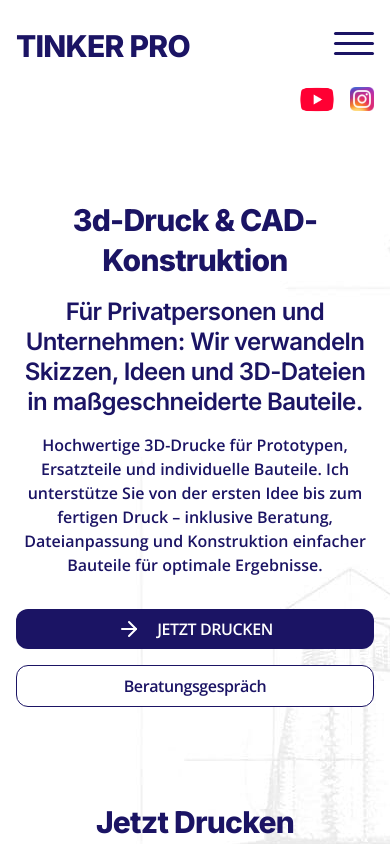
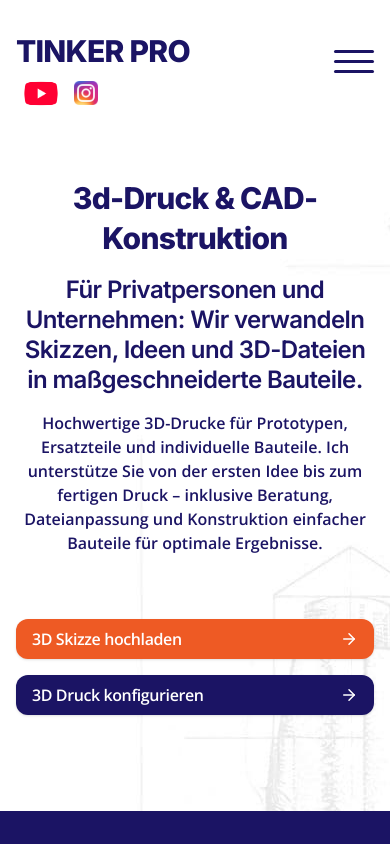
Before and after one commit to dscmari/tinker-professional, a Next.js app: page / in a window 390 px wide. Shown: the top 844 px of the page. Built offline with nearby package versions, Linux system fonts and the light colour scheme.

Commit message:
implement /3d-druck-konfigurieren und /3d-skizze

```diff
--- /dev/null
+++ b/app/3d-druck-skizze/page.tsx
@@ -0,0 +1,44 @@
+import { SlidersHorizontal, UploadCloud, FileCheck2 } from "lucide-react";
+import React from "react";
+import MaterialForm from "../components/forms/MaterialForm";
+import EasyUpload from "../components/forms/EasyUpload";
+
+export default function page() {
+  return (
+    <div>
+      <section className="mx-4 sm:mx-16 lg:mx-32 pt-12 md:pt-24 lg:pt-60">
+        <div className="lg:mx-auto">
+          <div className="max-w-4xl">
+            <h1 className="lg:!text-5xl/14 !font-extrabold !tracking-tight text-center xl:text-start">
+              3D Skizze hochladen
+            </h1>
+            <p>
+         Lorem ipsum dolor sit amet consectetur adipisicing elit. Voluptatum ducimus et aut magnam. Enim vel sint, quia harum officiis asperiores explicabo, blanditiis placeat, tenetur libero magnam suscipit eligendi ea optio!
+            </p>
+            <div className="hidden md:flex flex-col lg:flex-row gap-8 ml-4 mt-8 text-blue">
+              <div className="flex items-center gap-2">
+                {" "}
+                <UploadCloud className="text-blue" size={32} />{" "}
+                <span className="text-xl font-semibold">Datei hochladen</span>
+              </div>{" "}
+              <div className="flex items-center gap-2">
+                {" "}
+                <FileCheck2 className="text-blue" size={32} />{" "}
+                <span className="text-xl font-semibold">Angebot erhalten</span>
+              </div>
+            </div>
+          </div>
+        </div>
+
+      </section>
+      <section className="px-4 md:px-16 lg:px-32 pt-12 md:pt-16 lg:pt-32">
+                <h1 className="text-center">Anfrage</h1>
+        <p className="text-center max-w-4xl mx-auto">
+          Lorem ipsum dolor sit amet consectetur adipisicing elit. Iure fugit
+          officia odit magni co.
+        </p>
+        <EasyUpload className="mt-8 mx-auto" />
+      </section>
+    </div>
+  );
+}
--- a/app/components/Hero.tsx
+++ b/app/components/Hero.tsx
@@ -8,6 +8,8 @@ import { ViewTransition } from "react";
 import { useScrolled } from "../hooks/useScrolled";
 import { AnimatePresence, motion } from "framer-motion";
 import PrintNowBtn from "./btn/PrintNowBtn";
+import EasyUpload from "./forms/EasyUpload";
+import EasyUploadBtn from "./btn/EasyUploadBtn";
 
 type Props = {
   className?: string;
@@ -45,9 +47,12 @@ export default function Hero({
         <p className="hidden md:block mt-4 font-semibold max-w-3xl text-center lg:text-start">
           {subintro}
         </p>
-        <div className="flex flex-col items-center gap-4 lg:flex-row mt-8 w-full">
-          <PrintNowBtn hasArrow={true} className="mx-4 lg:mx-0" />
-          <ContactBtn className=" mx-4 lg:mx-0" />
+        <div className="flex flex-col items-center gap-4 md:flex-row md:justify-center lg:justify-start mt-16 w-full">
+          <EasyUploadBtn
+            hasArrow={true}
+            className="mx-4 lg:mx-0 bg-cta md:w-64"
+          />
+          <PrintNowBtn hasArrow={true} className="mx-4 lg:mx-0 md:w-64" />
         </div>
       </div>
       <div />
@@ -85,7 +90,13 @@ export default function Hero({
           </div>
         </div>
       ) : (
-        <Image src={imgPath} alt="" width={400} height={800} className="rounded object-cover mx-auto lg:mx-0" />
+        <Image
+          src={imgPath}
+          alt=""
+          width={400}
+          height={800}
+          className="rounded object-cover mx-auto lg:mx-0"
+        />
       )}
     </div>
   );
--- a/app/components/Navbar.tsx
+++ b/app/components/Navbar.tsx
@@ -6,6 +6,8 @@ import Image from "next/image";
 import { usePathname } from "next/navigation";
 import { useScrolled } from "../hooks/useScrolled";
 import PrintNowBtn from "./btn/PrintNowBtn";
+import EasyUpload from "./forms/EasyUpload";
+import EasyUploadBtn from "./btn/EasyUploadBtn";
 
 type Props = {
   className?: string;
@@ -34,16 +36,46 @@ export default function Navbar({ className }: Props) {
 
   return (
     <div
-      className={`z-100 px-4 lg:px-16 pt-4 transition-all duration-300 bg-white ${isScrolled ? "lg:pt-0" : "lg:pt-4"} ${className}`}
+      className={`z-100 pt-4 transition-all duration-300 ${isScrolled ? "lg:pt-0" : "lg:pt-4"} ${className}`}
     >
       {/* mobile */}
-      <div className="lg:hidden">
+      <div className="lg:hidden bg-white px-4 md:px-16">
         <div className="flex justify-between items-center">
-          <Link href={"/"}>
-            <h1 className="!font-extrabold !tracking-tight !mb-0">
-              TINKER PRO
-            </h1>
-          </Link>
+          <div className="pt-4">
+            <Link href={"/"}>
+              <h1 className="!font-extrabold !tracking-tight !mb-0">
+                TINKER PRO
+              </h1>
+            </Link>
+            <div
+              className={`flex justify-start items-center gap-2 transition-all`}
+            >
+              <Link
+                href="https://www.youtube.com/@lu.techtinker"
+                target="_blank"
+              >
+                <Image
+                  src="/images/yt_icon_red_digital.png"
+                  alt="Logo"
+                  width={50}
+                  height={50}
+                  loading="eager"
+                />
+              </Link>
+              <Link href={"#"}>
+                {" "}
+                <Image
+                  src="/images/Instagram_icon.png.webp"
+                  alt="Logo"
+                  width={10}
+                  height={10}
+                  loading="eager"
+                  className="w-6 h-6"
+                />
+              </Link>
+            </div>
+          </div>
+
           <div className="burgermenu" id="burger-menu" onClick={toggleMenu}>
             <span className="top"></span>
             <span className="middle"></span>
@@ -73,22 +105,20 @@ export default function Navbar({ className }: Props) {
               <div className="pb-1 border-b-2 border-slate-200 w-full flex justify-end">
                 <Link href={"/ueber-mich/"}>Über mich</Link>
               </div>
-              <div className="pb-1  w-full flex justify-center">
-                <Link
-                  href={"/"}
-                  className="bg-cta py-2 px-4 rounded-xl text-white font-semibold"
-                >
-                  Jetzt Drucken
-                </Link>
+              <div className="pb-1  w-full flex justify-end">
+                <div className="flex flex-col items-end gap-4 mt-4">
+                  <EasyUploadBtn className="bg-cta font-bold" hasArrow={true} />
+                  <PrintNowBtn className="bg-blue font-bold" hasArrow={true} />
+                </div>
               </div>
             </div>
           </motion.div>
         ) : null}
       </div>
       {/* desktop */}
-      <div className="">
+      <div className="bg-white px-4 lg:px-16 ">
         <div
-          className={`flex justify-end items-center gap-2 transition-all duration-300 ${isScrolled ? "pb-0" : "pb-4"}`}
+          className={`hidden lg:flex justify-end items-center gap-2 transition-all duration-300 ${isScrolled ? "pb-0" : "pb-4"}`}
         >
           <Link href="https://www.youtube.com/@lu.techtinker" target="_blank">
             <Image
@@ -156,9 +186,12 @@ export default function Navbar({ className }: Props) {
             >
               Über mich
             </Link>
-            <PrintNowBtn className="bg-cta !w-52 font-bold" />
           </div>
         </div>
+      </div>
+      <div className="hidden lg:flex flex-col items-end gap-2 mt-12 mr-16">
+        <EasyUploadBtn className="bg-cta font-bold" hasArrow={true} />
+        <PrintNowBtn className="bg-blue font-bold" hasArrow={true} />
       </div>
     </div>
   );
--- /dev/null
+++ b/app/components/btn/EasyUploadBtn.tsx
@@ -0,0 +1,26 @@
+"use client";
+import { ArrowRight } from "lucide-react";
+import Link from "next/link";
+import { usePathname } from "next/navigation";
+import { useState } from "react";
+
+type Props = {
+  className?: string;
+  content?: string;
+  hasArrow?: boolean
+};
+
+export default function ContactBtn({ className, content, hasArrow}: Props) {
+  const pathname = usePathname();
+
+
+  return (
+<Link
+      href={"/3d-druck-skizze/"}
+      className={`flex items-center justify-between xl:justfiy-start gap-2 bg-blue text-white px-4 py-2 font-semibold tracking-tight rounded-xl whitespace-nowrap shadow w-full lg:w-60 transform transition-transform duration-300 ease-in-out hover:scale-105 ${className}`}
+    >
+      <span>{content ? `${content}` : "3D Skizze hochladen"}</span>
+      {hasArrow && <ArrowRight className="shrink-0" size={18} />}
+    </Link>
+  );
+}
--- a/app/components/btn/PrintNowBtn.tsx
+++ b/app/components/btn/PrintNowBtn.tsx
@@ -16,20 +16,20 @@ export default function ContactBtn({ className, content, hasArrow}: Props) {
 
   return (
     <Link
-      href={"/"}
-      onClick={(e) => {
-        if (pathname === "/") {
-          e.preventDefault();
-          document
-            .getElementById("print-now")
-            ?.scrollIntoView({ behavior: "smooth" });
-        }
-      }}
-      className={`flex items-center justify-center xl:justfiy-start gap-4 bg-blue text-white hover:shadow-xl px-4 py-2  font-semibold tracking-tight rounded-xl whitespace-nowrap hover:shadow-xl w-full xl:w-52 ${className}`}
+      href={"/3d-druck-konfigurieren/"}
+      // onClick={(e) => {
+      //   if (pathname === "/") {
+      //     e.preventDefault();
+      //     document
+      //       .getElementById("print-now")
+      //       ?.scrollIntoView({ behavior: "smooth" });
+      //   }
+      // }}
+      className={`flex items-center justify-between xl:justfiy-start gap-2 bg-blue text-white px-4 py-2 font-semibold tracking-tight rounded-xl whitespace-nowrap shadow w-full lg:w-60 transform transition-transform duration-300 ease-in-out hover:scale-105 ${className}`}
     >
-      {hasArrow &&     <ArrowRight className="shrink-0" /> }
 
-      <span>{content ? `${content}` : "JETZT DRUCKEN"}</span>
+      <span>{content ? `${content}` : "3D Druck konfigurieren"}</span>
+      {hasArrow &&     <ArrowRight className="shrink-0" size={18} /> }
     </Link>
   );
 }
--- a/app/globals.css
+++ b/app/globals.css
@@ -13,10 +13,6 @@
   --color-cta: #ee5a24;
 }
 
-*{
-
-
-}
 
 html {
   scroll-behavior: smooth;
--- a/app/page.tsx
+++ b/app/page.tsx
@@ -34,53 +34,6 @@ export default function Home() {
         subintro={subintro}
         imgPath={imgPath}
       />
-      <section
-        id="print-now"
-        className="lg:scroll-mt-40 mx-4 sm:mx-16 lg:mx-32 mt-24 flex flex-col gap-8 lg:gap-16"
-      >
-        <div className="lg:mx-auto">
-          <div className="max-w-4xl">
-            <h1 className="lg:!text-5xl/14 !font-extrabold !tracking-tight text-center xl:text-start">
-              Jetzt Drucken
-            </h1>
-            <p>
-              Laden Sie Ihre STL-, STEP- oder 3MF-Datei hoch und wählen Sie die
-              gewünschten Druckeinstellungen aus. Ich prüfe Ihr Projekt
-              persönlich und erstelle Ihnen ein individuelles Angebot inklusive
-              Materialempfehlung und technischer Beratung.
-            </p>
-            <div className="hidden md:flex flex-col lg:flex-row gap-8 ml-4 mt-8 text-blue">
-              <div className="flex items-center gap-2">
-                {" "}
-                <SlidersHorizontal className="text-blue" size={32} />{" "}
-                <span className="text-xl font-semibold">
-                  Druck-Spezifikationen festlegen
-                </span>
-              </div>
-              <div className="flex items-center gap-2">
-                {" "}
-                <UploadCloud className="text-blue" size={32} />{" "}
-                <span className="text-xl font-semibold">Datei hochladen</span>
-              </div>{" "}
-              <div className="flex items-center gap-2">
-                {" "}
-                <FileCheck2 className="text-blue" size={32} />{" "}
-                <span className="text-xl font-semibold">Angebot erhalten</span>
-              </div>
-            </div>
-          </div>
-
-          <MaterialForm className="lg:min-h-[700px] 2xl:min-h-[600px] -mx-4 md:mx-auto lg:mx-0 xl:min-w-5xl 2xl:min-w-7xl  mt-12" />
-        </div>
-      </section>
-      <section className="py-12 lg:py-32 px-4 md:px-16 lg:px-32">
-        <h1 className="text-center">Anfrage</h1>
-        <p className="text-center max-w-4xl mx-auto">
-          Lorem ipsum dolor sit amet consectetur adipisicing elit. Iure fugit
-          officia odit magni co.
-        </p>
-        <EasyUpload className="mt-8 mx-auto" />
-      </section>
       <section className="py-12 lg:py-32 px-4 md:px-16 lg:px-32"></section>
     </div>
   );
```
Also changed, not shown: app/3d-druck-konfigurieren/page.tsx (added, +49 -0 lines).
